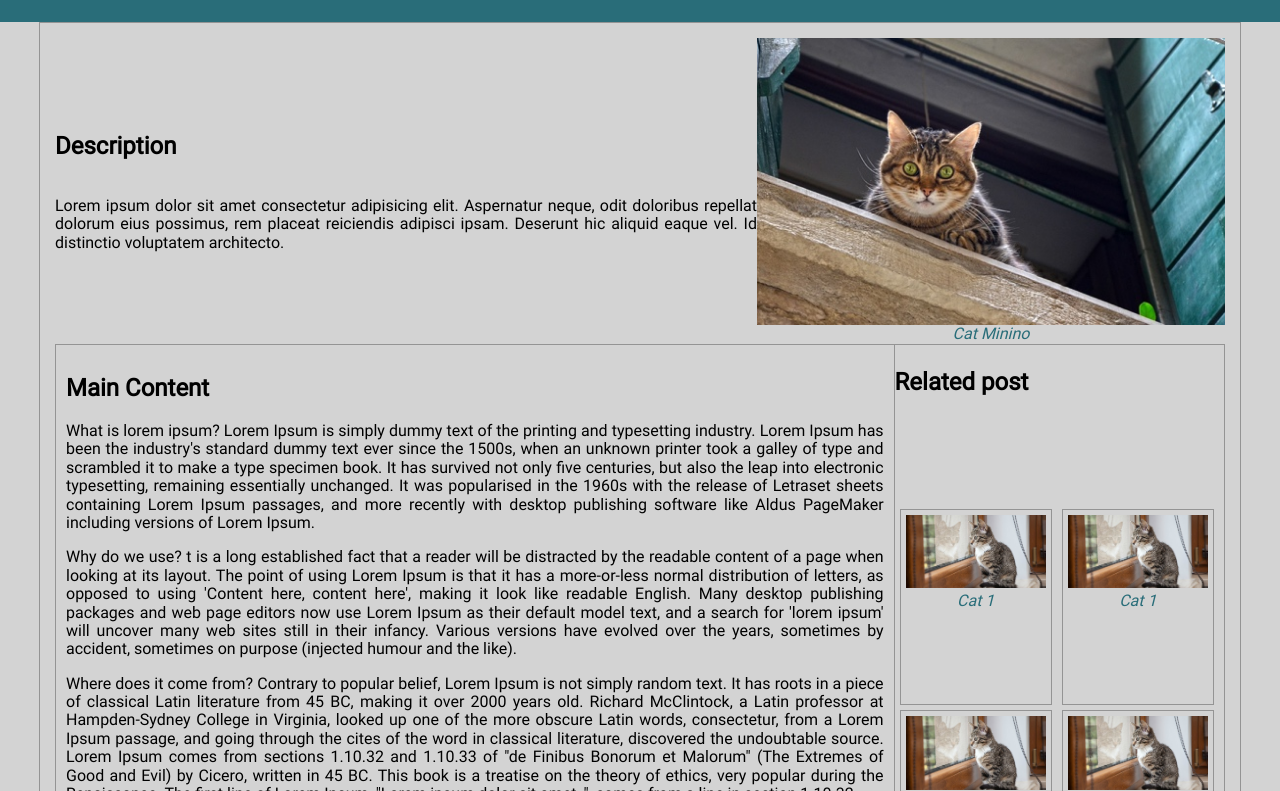
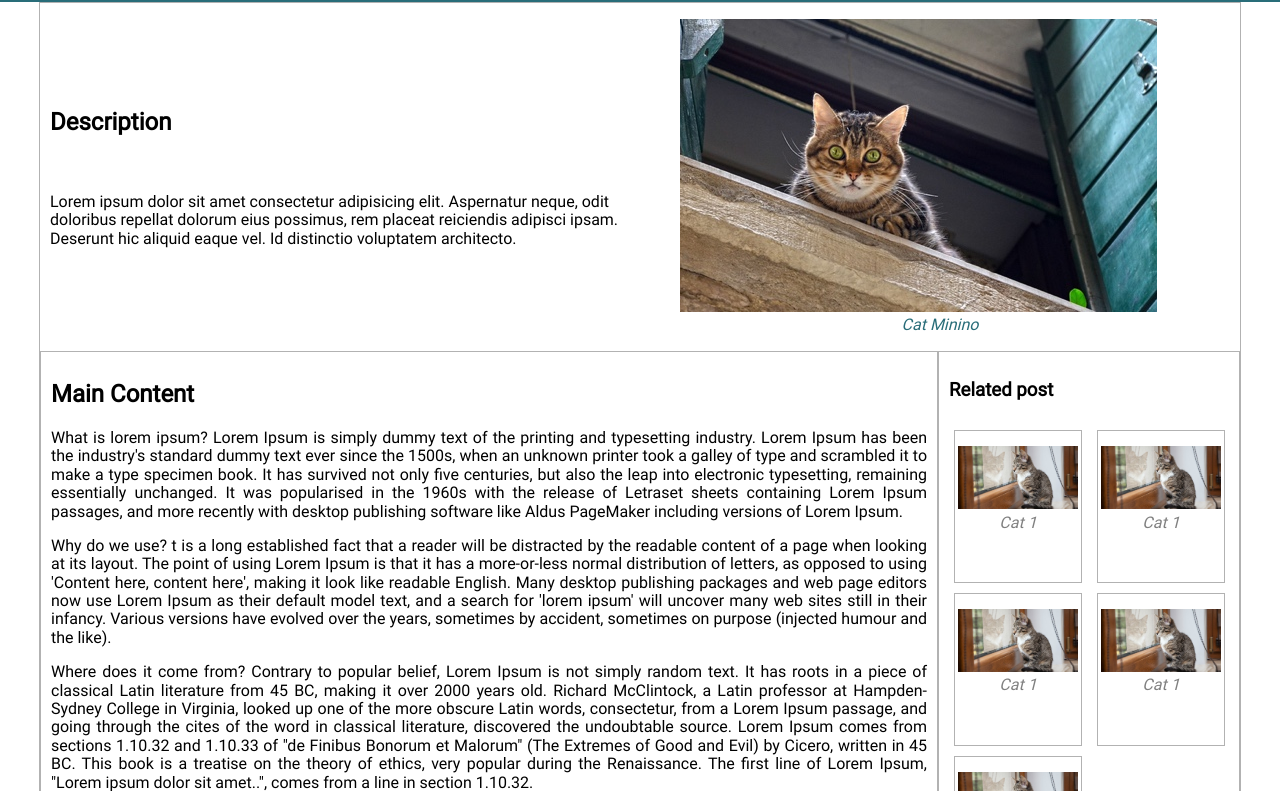
Before and after one commit to rbncapetillo/cat-flexbox, a plain HTML site: page index.html in a window 1280 px wide. Shown: the part 78-869 px from the top of the page. Drawn offline with Linux system fonts and the light colour scheme.

Commit message:
Project is corrected according to styles

```diff
--- a/assets/css/styles.css
+++ b/assets/css/styles.css
@@ -1,10 +1,7 @@
-* {
-
-}
-
 :root {
-  --default-background: #d3d3d3;
-  --primery-color: #296d79;
+  --primary-color: #296d79;
+  --font-size-base: 16px;
+  --font-color: #ffffff;
 }
 
 @font-face {
@@ -13,172 +10,128 @@
 }
 
 body {
-  background-color: var(--default-background);
   font-family: "Roboto", Arial, Helvetica, sans-serif;
-  font-size: 16px;
+  font-size: var(--font-size-base);
+  box-sizing: border-box;
 }
 
 .header {
-  background-color: var(--primery-color);
+  background-color: var(--primary-color);
   display: flex;
   align-items: center;
   justify-content: space-between;
-}
-
-.header__logo {
-  padding: 20px;
+  padding: 10px;
 }
 
 .header__logo--font-style {
-  color: #ffffff;
+  color: var(--font-color);
   font-weight: 300;
   font-size: 1.5em;
 }
 
 .navbar__menu {
-  padding: 20px;
+  padding: 10px;
 }
 
 .navbar__menu--font-style {
-  color: #ffffff;
+  color: var(--font-color);
   text-decoration: none;
 }
 
-.main-container {
+.blog-container {
   width: 100%;
   max-width: 1200px;
   margin: 0 auto;
   display: flex;
   flex-wrap: wrap;
   border: 1px solid rgba(0, 0, 0, 0.3);
-  flex-direction: row;
 }
 
 .main {
   display: flex;
-  flex-direction: row;
   flex-wrap: wrap;
-  padding: 15px;
 }
 
-.description-blog {
+.article {
   display: flex;
-  flex-direction: row;
   flex-wrap: wrap;
 }
-.description-blog__content {
-  text-align: justify;
+
+.article-description {
+  display: flex;
+  flex-wrap: wrap;
+  flex-direction: column;
+  justify-content: center;
+  flex: 1 0 50%;
 }
 
-.description-blog__title {
-  margin-bottom: 20px;
+.article-picture {
+  flex: 1 0 50%;
 }
 
-.figure-description {
-  width: 50%;
-  flex: 1 0 40%;
+.article-description__title {
+  padding: 10px;
 }
 
-.text-description {
-  display: flex;
-  flex-direction: column;
-  flex: 1 0 60%;
-  justify-content: center;
-}
-
-.article-figure {
-  width: 100%;
-  margin: 0;
-  padding: 0;
-}
-
-.article-figure__img {
-  vertical-align: top;
-  width: 100%;
+.article-description__content {
+  padding: 10px;
 }
 
 .article-figure__title--font-style {
-  color: var(--primery-color);
+  text-align: center;
+  color: var(--primary-color);
   font-style: italic;
-  text-align: center;
-}
-
-.description-blog__title--font-style {
-  color: #000000;
-  font-size: 1.5em;
-  font-weight: 700;
-}
-
-.posts {
-  display: flex;
-  flex-direction: row;
-  flex-wrap: wrap;
-  border-top: 1px solid rgba(0, 0, 0, 0.3);
 }
 
 .post {
-  display: flex;
+  flex: 1 0 70%;
   border: 1px solid rgba(0, 0, 0, 0.3);
-}
-
-.post-container {
-  flex: 1 0 70%;
   padding: 10px;
-}
-
-.posts__title--font-style {
-  font-weight: 700;
-  font-size: 1.5em;
 }
 
 .post__content--font-style {
   text-align: justify;
 }
 
-.posts__content:nth-last-child(1) {
-  margin-bottom: 300px;
-}
-
 .aside {
   display: flex;
   flex-wrap: wrap;
-  flex: 1 0 30%;
-  border-left: 1px solid rgba(0, 0, 0, 0.3);
+  flex: 1 0 22%;
+  border: 1px solid rgba(0, 0, 0, 0.3);
 }
 
 .aside-title {
-  flex: 1 0 100%;
-}
-
-.aside-title--font-style {
-  font-weight: 700;
-  font-size: 1.5em;
+  width: 100%;
+  padding: 10px;
 }
 
 .picture {
-  margin: 0;
-  padding: 5px;
-  width: 40%;
+  flex: 0 0 40%;
   border: 1px solid rgba(0, 0, 0, 0.3);
-  margin: 0 5px 5px 5px;
+  padding: 15px 3px 50px 3px;
+  margin: 0 0 10px 15px;
 }
 
 .picture__img {
   width: 100%;
 }
 
-.picture__title {
-  color: var(--primery-color);
+.picture__title--font-style {
+  color: gray;
+  text-align: center;
   font-style: italic;
-  text-align: center;
 }
 
 .footer {
-  background-color: var(--primery-color);
+  background-color: var(--primary-color);
   padding: 20px;
 }
 
 .footer__legal--font-style {
   text-align: center;
-  color: #ffffff;
+  color: var(--font-color);
 }
+
+.picture:hover {
+  background-color: rgb(197, 197, 197, 0.5);
+}
--- a/index.html
+++ b/index.html
@@ -2,7 +2,10 @@
 <html lang="en">
 <head>
   <meta charset="UTF-8">
-  <meta name="viewport" content="width=device-width, initial-scale=1.0">
+  <meta name="viewport" content="width=device-width, initial-scale=1.0, user-scalable=no, minimum-scaale=1.0, maximum-scale=1.0">
+  <meta name="author" content="Rubén Capetillo">
+  <meta name="deescription" content="Diva cats">
+  <meta name="keywords" content="cats, topcat, cat">
   <link rel="stylesheet" href="assets/css/normalize.css">
   <link rel="stylesheet" href="assets/css/styles.css">
   <title>Layout flexbox</title>
@@ -17,22 +20,23 @@
       <a class="navbar__menu navbar__menu--font-style" href="#">Sección 4</a>
     </nav>
   </header>
-  <div class="main-container">
-    <section class="main">
-      <article class="description-blog">
-        <div class="text-description">
-          <h2 class="description-blog__title description-blog__title--font-style">Description</h2>
-          <p class="description-blog__content description-blog__content--font-style">Lorem ipsum dolor sit amet consectetur adipisicing elit. Aspernatur neque, odit doloribus repellat dolorum eius possimus, rem placeat reiciendis adipisci ipsam. Deserunt hic aliquid eaque vel. Id distinctio voluptatem architecto.</p>
+  <div class="blog-container">
+    <section class="description">
+      <article class="article">
+        <div class="article-description">
+          <h2 class="article-description__title article-description__title--font-style">Description</h2>
+          <p class="article-description__content article-description__content--font-style">Lorem ipsum dolor sit amet consectetur adipisicing elit. Aspernatur neque, odit doloribus repellat dolorum eius possimus, rem placeat reiciendis adipisci ipsam. Deserunt hic aliquid eaque vel. Id distinctio voluptatem architecto.</p>
         </div>
-        <div class="figure-description">
+        <div class="article-picture">
           <figure class="article-figure">
             <img class="article-figure__img" src="assets/img/cat03.jpg" alt="Waiting cat" title="Waiting cat">
             <figcaption class="article-figure__title article-figure__title--font-style">Cat Minino</figcaption>
           </figure>
         </div>
       </article>
+    </section>
+    <section class="main">
       <article class="post">
-        <div class="post-container">
         <h2 class="posts__title posts__title--font-style">Main Content</h2>
         <p class="posts__content post__content--font-style">
           What is lorem ipsum? Lorem Ipsum is simply dummy text of the printing and typesetting industry. Lorem Ipsum has been the industry's standard dummy text ever since the 1500s, when an unknown printer took a galley of type and scrambled it to make a type specimen book. It has survived not only five centuries, but also the leap into electronic typesetting, remaining essentially unchanged. It was popularised in the 1960s with the release of Letraset sheets containing Lorem Ipsum passages, and more recently with desktop publishing software like Aldus PageMaker including versions of Lorem Ipsum.
@@ -43,32 +47,30 @@
         <p class="posts__content post__content--font-style">
           Where does it come from? Contrary to popular belief, Lorem Ipsum is not simply random text. It has roots in a piece of classical Latin literature from 45 BC, making it over 2000 years old. Richard McClintock, a Latin professor at Hampden-Sydney College in Virginia, looked up one of the more obscure Latin words, consectetur, from a Lorem Ipsum passage, and going through the cites of the word in classical literature, discovered the undoubtable source. Lorem Ipsum comes from sections 1.10.32 and 1.10.33 of "de Finibus Bonorum et Malorum" (The Extremes of Good and Evil) by Cicero, written in 45 BC. This book is a treatise on the theory of ethics, very popular during the Renaissance. The first line of Lorem Ipsum, "Lorem ipsum dolor sit amet..", comes from a line in section 1.10.32.
         </p>
-        </div>
+      </article>
       <aside class="aside">
         <h3 class="aside-title aside-title--font-style">Related post</h3>
         <figure class="picture">
           <img class="picture__img" src="assets/img/cat02.jpg" alt="Looking cat">
-            <figcaption class="picture__title">Cat 1</figcaption>
+          <figcaption class="picture__title picture__title--font-style">Cat 1</figcaption>
         </figure>
         <figure class="picture">
           <img class="picture__img" src="assets/img/cat02.jpg" alt="Looking cat">
-            <figcaption class="picture__title">Cat 1</figcaption>
+          <figcaption class="picture__title picture__title--font-style">Cat 1</figcaption>
         </figure>
         <figure class="picture">
           <img class="picture__img" src="assets/img/cat02.jpg" alt="Looking cat">
-            <figcaption class="picture__title">Cat 1</figcaption>
+          <figcaption class="picture__title picture__title--font-style">Cat 1</figcaption>
         </figure>
         <figure class="picture">
           <img class="picture__img" src="assets/img/cat02.jpg" alt="Looking cat">
-            <figcaption class="picture__title">Cat 1</figcaption>
+          <figcaption class="picture__title picture__title--font-style">Cat 1</figcaption>
         </figure>
         <figure class="picture">
           <img class="picture__img" src="assets/img/cat02.jpg" alt="Looking cat">
-            <figcaption class="picture__title">Cat 1</figcaption>
+          <figcaption class="picture__title picture__title--font-style">Cat 1</figcaption>
         </figure>
       </aside>
-      </article>
-    </section>
   </div>
   <footer class="footer">
     <p class="footer__legal footer__legal--font-style">&copy; 2020</p>
```
Lines whose indentation alone changed are shown as unchanged.
